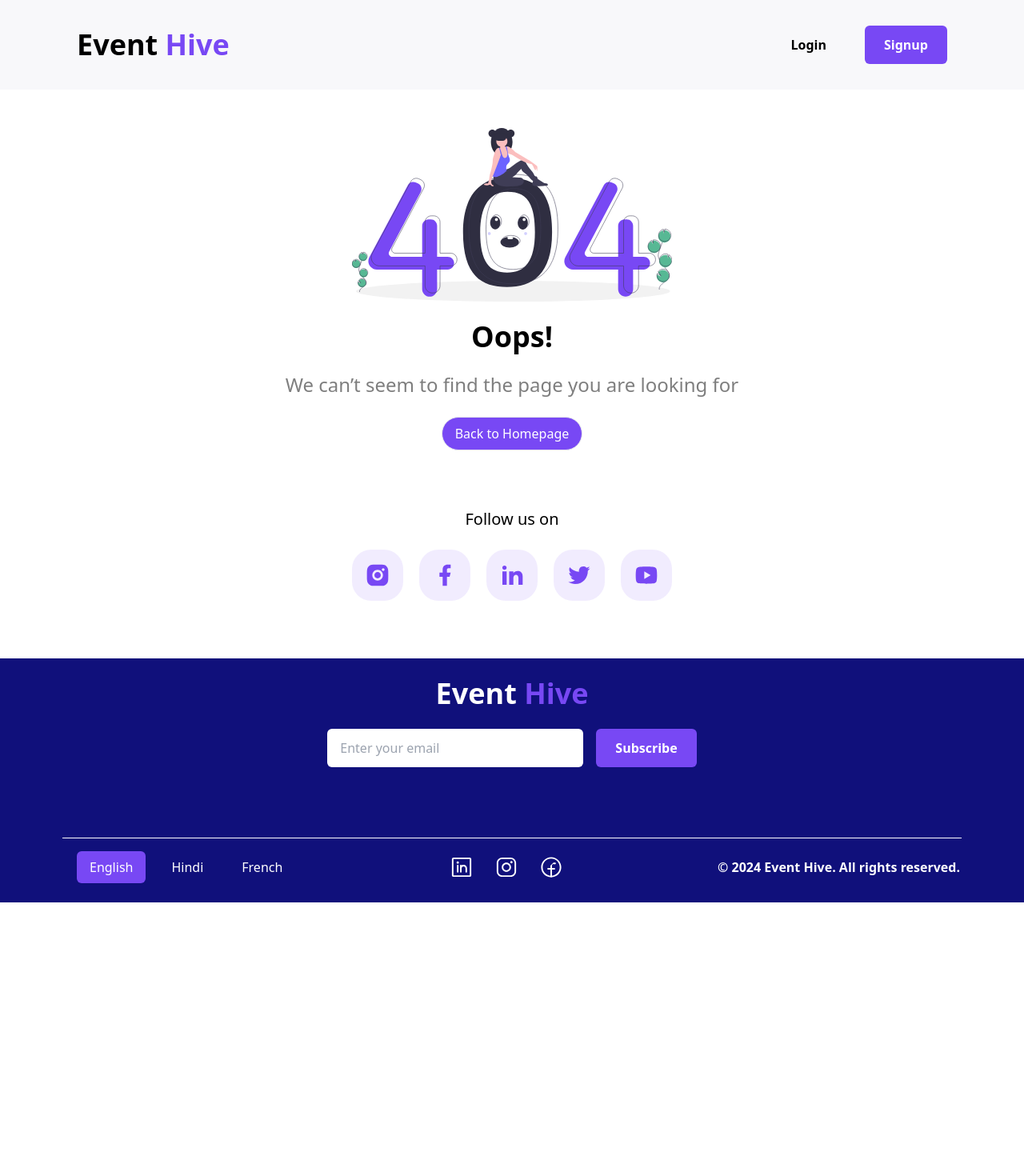
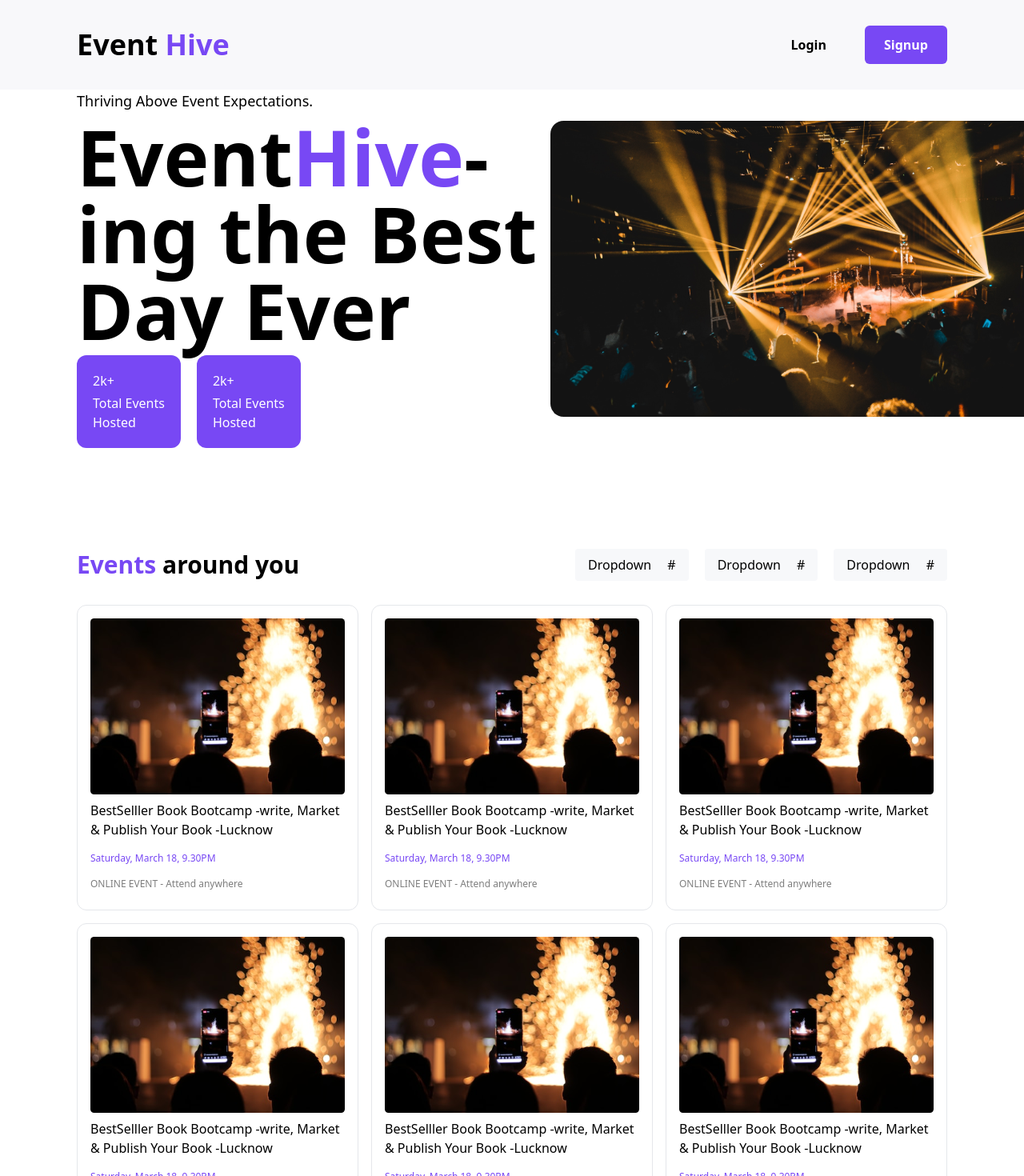
Before and after one commit to Raja543/event-management-system, a React (Create React App) app in the folder client/: page /event/all in a window 1280 px wide. Shown: the top 1470 px of the page at 80% size. Before the commit the page ends 1128 px from the top, so only its background shows below. Built offline with nearby package versions, Linux system fonts and the light colour scheme.

Commit message:
added allevent page

```diff
--- a/client/src/App.js
+++ b/client/src/App.js
@@ -6,6 +6,7 @@ import Signup from "./pages/Signup";
 import Error from "./pages/Error";
 import CreateEvent from "./pages/CreateEvent";
 import RegisterEvent from "./pages/RegisterEvent";
+import AllEvent from "./pages/AllEvent";
 
 function App() {
   return (
@@ -17,6 +18,7 @@ function App() {
           <Route path="/signup" element={<Signup />} />
           <Route path="/event/create" element={<CreateEvent />} />
           <Route path="/event/register" element={<RegisterEvent />} />
+          <Route path="/event/all" element={<AllEvent />} />
           <Route path="*" element={<Error />} />
           <Route path="/error" element={<Error />} />
         </Routes>
--- /dev/null
+++ b/client/src/pages/AllEvent.js
@@ -0,0 +1,73 @@
+import React from "react";
+import Navbar from "../components/Navbar";
+import Footer from "../components/Footer";
+import EventCard from "../components/EventCard";
+
+const AllEvent = () => {
+  return (
+    <>
+      <Navbar />
+      <div className="flex flex-row items-center justify-center pl-24">
+        <div className="w-1/2 flex flex-col">
+          <p className="text-lg">Thriving Above Event Expectations.</p>
+          <h1 className="text-8xl font-bold py-2 ">
+            Event<span className="text-[#7848F4]">Hive</span>-ing the Best Day
+            Ever
+          </h1>
+          <div className="flex flex-row gap-5">
+            <div className="bg-[#7848F4] text-[#fff] p-5 max-w-fit rounded-xl">
+              <p className="pb-1">2k+</p>
+              <p>Total Events</p>
+              <p>Hosted</p>
+            </div>
+            <div className="bg-[#7848F4] text-[#fff] p-5 max-w-fit rounded-xl">
+              <p className="pb-1">2k+</p>
+              <p>Total Events</p>
+              <p>Hosted</p>
+            </div>
+          </div>
+        </div>
+
+        <div className="w-1/2">
+          <img
+            src="/assets/images/allevent-cover.svg"
+            className="w-full h-full object-cover"
+            alt="allevent-cover"
+          />
+        </div>
+      </div>
+      <div className="p-24 flex flex-col">
+        <div className="flex flex-row justify-between items-center">
+          <h1 className="text-3xl font-bold py-8 text-[#7848F4] ">
+            Events <span className="text-[#000]"> around you</span>
+          </h1>
+          <div className="flex flex-row gap-5">
+            <button className="bg-[#687C940D] bg-opacity-5 py-2 px-4 rounded">
+              Dropdown <span className="ml-4"> # </span>
+            </button>
+            <button className="bg-[#687C940D] bg-opacity-5 py-2 px-4 rounded">
+              Dropdown <span className="ml-4"> # </span>
+            </button>
+            <button className="bg-[#687C940D] bg-opacity-5 py-2 px-4 rounded">
+              Dropdown <span className="ml-4"> # </span>
+            </button>
+          </div>
+        </div>
+        <div className="grid grid-cols-3 gap-4">
+          <EventCard />
+          <EventCard />
+          <EventCard />
+          <EventCard />
+          <EventCard />
+          <EventCard />
+          <EventCard />
+          <EventCard />
+          <EventCard />
+        </div>
+      </div>
+      <Footer />
+    </>
+  );
+};
+
+export default AllEvent;
--- a/client/src/pages/Home.js
+++ b/client/src/pages/Home.js
@@ -38,12 +38,14 @@ const Home = () => {
           <EventCard />
           <EventCard />
         </div>
-        <button
-          type="submit"
-          className="bg-[#7848F4] text-white text-lg px-6 py-3 rounded-lg my-8 mx-auto "
-        >
-          Load More...
-        </button>
+        <HashLink to="/event/all#top" className="mx-auto">
+          <button
+            type="submit"
+            className="bg-[#7848F4] text-white text-lg px-6 py-3 rounded-lg my-8"
+          >
+            Load More...
+          </button>
+        </HashLink>
       </div>
       {/* Event create section */}
       <div className="flex flex-row items-center justify-start  my-10 px-16 pb-0 bg-[#10107B]">
```
Also changed, not shown: client/public/assets/images/allevent-cover.svg (added).
